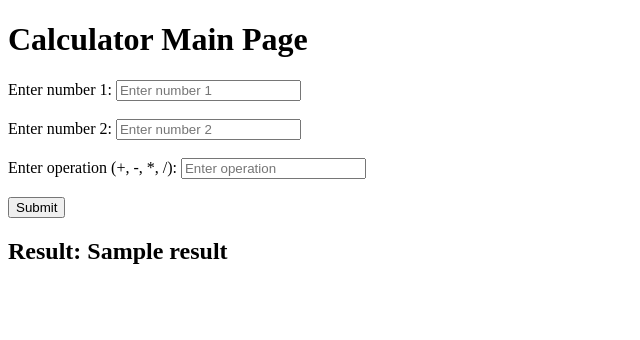
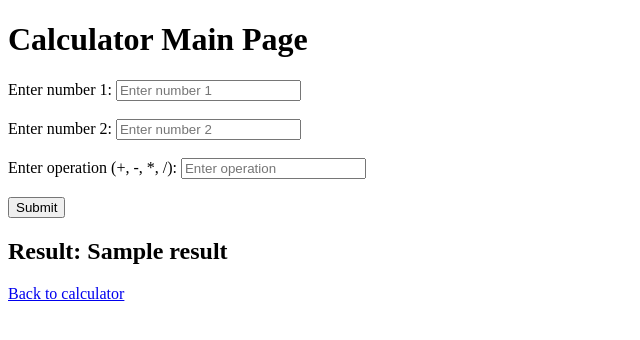
Before and after one commit to Joshna1019/calculator, a Django app: template templates/home.html in a window 1280 px wide. Shown: the top 340 px of the page, without its empty margins (0-640 px from the left). Run offline with Django 3.2, Linux system fonts and the light colour scheme; the template is opened without the code that fills it: most values are stand-ins (such as "Sample title", 1, 10 or a date in 2020).

Commit message:
Update home.html

```diff
--- a/templates/home.html
+++ b/templates/home.html
@@ -33,6 +33,7 @@
     <!-- Display result if it exists -->
     {% if result %}
         <h2>Result: {{ result }}</h2>
+    <a href="{% url "home" %}">Back to calculator</a>
     {% endif %}
 </body>
 </html>
```
